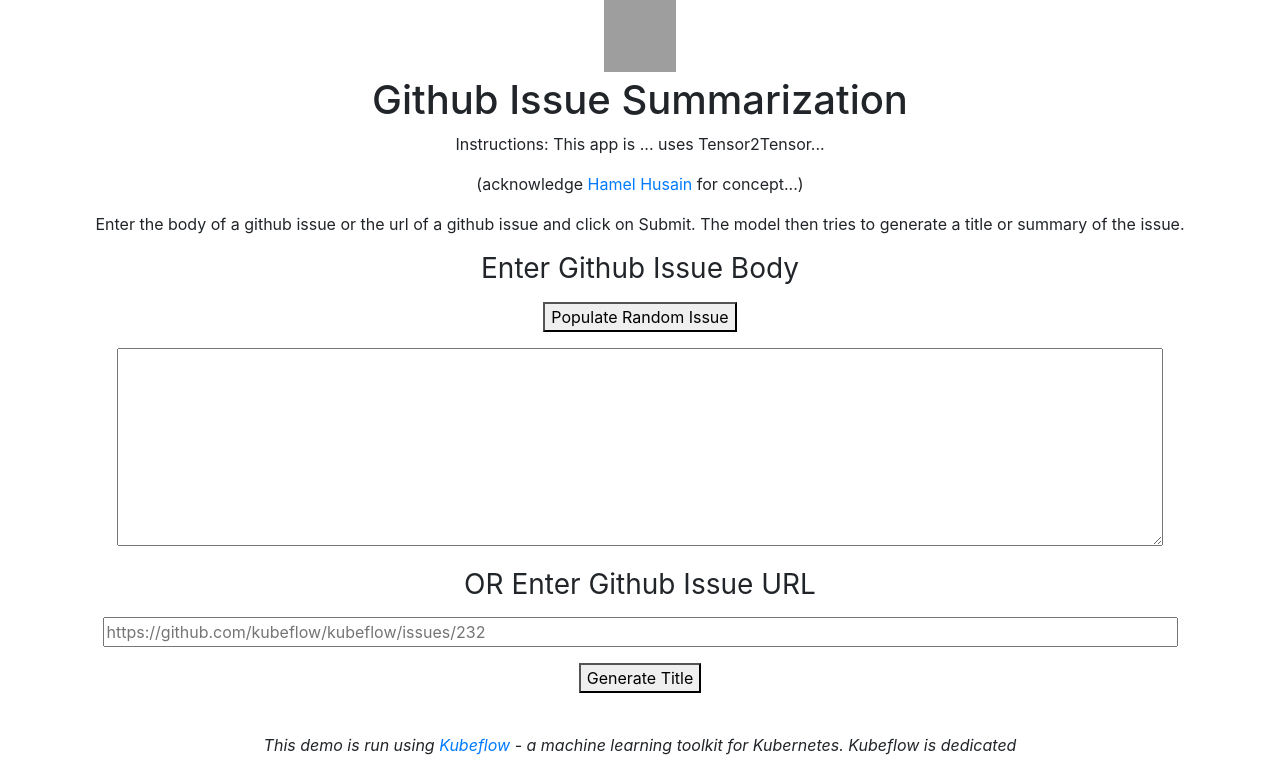
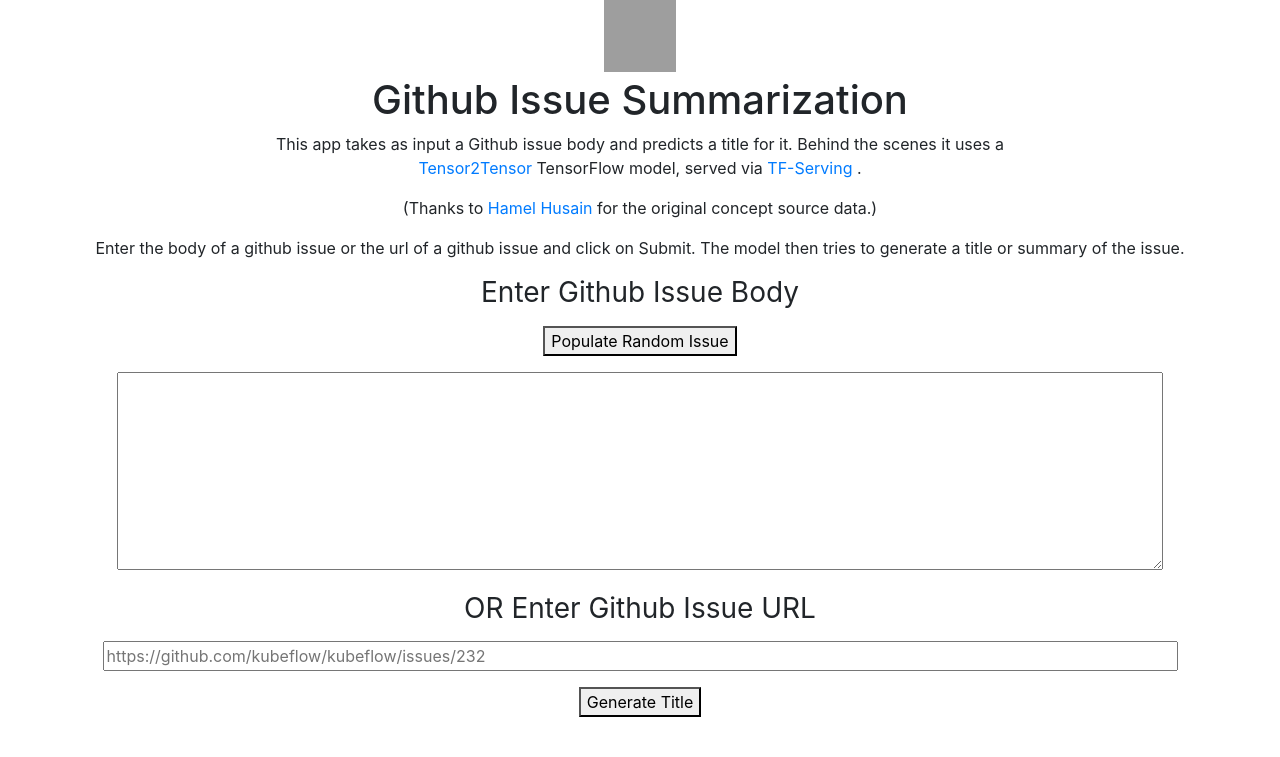
Before and after one commit to amygdala/code-snippets, a Flask app: page / in a window 1280 px wide. Shown: the top 757 px of the page. Run offline with Flask 2, Linux system fonts and the light colour scheme; some libraries are stand-ins or nearby versions; grey boxes are pictures that could not be loaded.

Commit message:
cleanup of webapp landing page text

```diff
--- a/ml/kubeflow-pipelines/components/t2t/t2t-app/app/templates/index.html
+++ b/ml/kubeflow-pipelines/components/t2t/t2t-app/app/templates/index.html
@@ -14,8 +14,9 @@
     <form class="form-signin" action="summary" method="post">
       <img class="mb-4" src="https://assets-cdn.github.com/images/modules/logos_page/GitHub-Mark.png" alt="" width="72" height="72">
       <h1 style="margin-top: -20px;">Github Issue Summarization</h1>
-      <p style="margin-left: 20%; margin-right: 20%;">Instructions: This app is ... uses Tensor2Tensor...</p>
-      <p>(acknowledge <a href="https://github.com/hamelsmu" target="_blank">Hamel Husain</a> for concept...)</p>
+      <p style="margin-left: 20%; margin-right: 20%;">This app takes as input a Github issue body and predicts a title for it. Behind the scenes it uses a
+        <a href="https://github.com/tensorflow/tensor2tensor" target="_blank">Tensor2Tensor</a> TensorFlow model, served via <a href="https://github.com/tensorflow/serving/" target="_blank">TF-Serving </a>.</p>
+      <p>(Thanks to <a href="https://github.com/hamelsmu" target="_blank">Hamel Husain</a> for the original concept source data.)</p>
       <p>Enter the body of a github issue or the url of a github issue and click on Submit. The model then tries to generate a title or summary of the issue.</p>
       <h3 class="h3 mb-3 font-weight-normal">Enter Github Issue Body</h3>
       <p><button id="generate_random_issue_button" type="button">Populate Random Issue</button></p>
```
